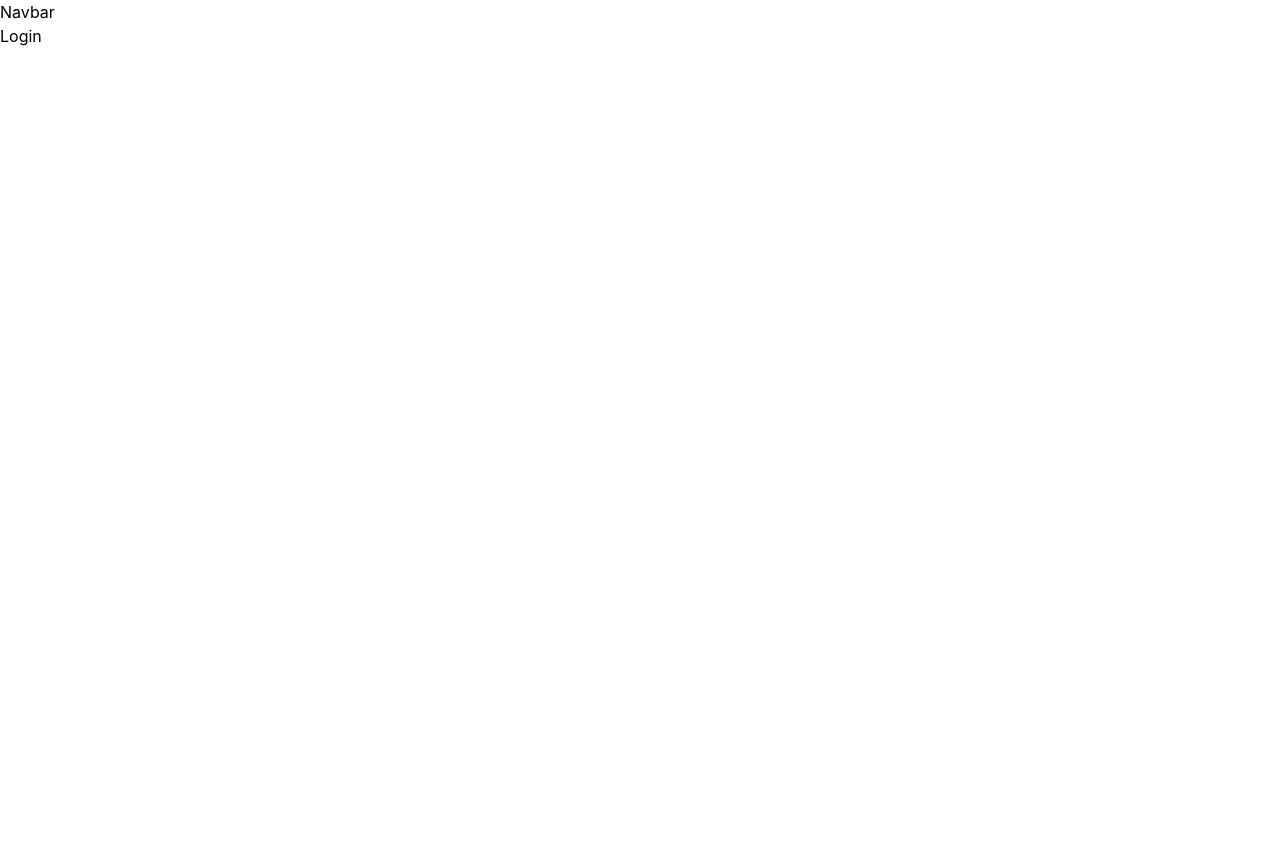
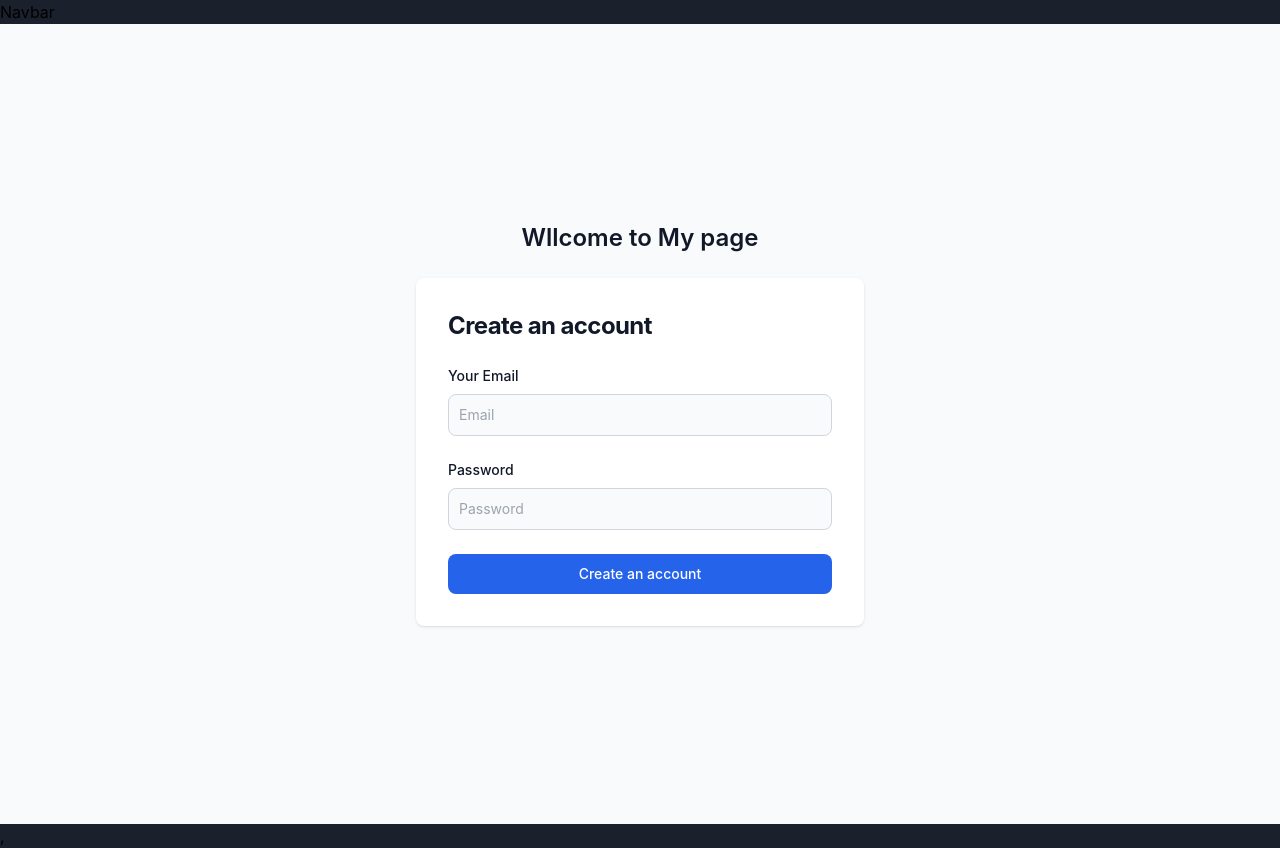
Before and after one commit to rifkyahd-25/Event-Management-Application-Backend, a React (Vite) app in the folder client/: page /login in a window 1280 px wide. Before the commit the page ends 800 px from the top, so only its background shows below. Built offline with nearby package versions, Linux system fonts and the light colour scheme.

Commit message:
SignUp && SignIn completed

```diff
--- a/client/package.json
+++ b/client/package.json
@@ -12,6 +12,7 @@
   "dependencies": {
     "@reduxjs/toolkit": "^2.5.1",
     "axios": "^1.7.9",
+    "gsap": "^3.12.7",
     "react": "^19.0.0",
     "react-dom": "^19.0.0",
     "react-redux": "^9.2.0",
--- a/client/src/api/authApi.js
+++ b/client/src/api/authApi.js
@@ -2,9 +2,10 @@ import axiosClient from "./axiosClient";
 
 export const signup = async (data) => {
     return await axiosClient.post("/auth/signup", data);
+
 }
 
 
-export const login = async (data) => {
+export const userlogin = async (data) => {
     return await axiosClient.post("/auth/signin", data);
 }
--- a/client/src/api/axiosClient.js
+++ b/client/src/api/axiosClient.js
@@ -4,6 +4,7 @@ const axiosClient = axios.create({
     headers: {
         "Content-Type": "application/json",
     },
+
 });
 
 axiosClient.interceptors.request.use((config) => {
--- a/client/src/index.css
+++ b/client/src/index.css
@@ -1,3 +1,8 @@
 @tailwind base;
 @tailwind components;
 @tailwind utilities;
+
+
+html, body {
+    background-color: #1a202c; /* Match dark:bg-gray-900 */
+  }
--- a/client/src/main.jsx
+++ b/client/src/main.jsx
@@ -3,11 +3,15 @@ import { createRoot } from 'react-dom/client'
 import { BrowserRouter } from "react-router-dom";
 import './index.css'
 import App from './App.jsx'
+import { Provider } from "react-redux";
+import store from "./redux/store";
 
 createRoot(document.getElementById('root')).render(
   <StrictMode>
     <BrowserRouter>
+    <Provider store={store}>
     <App />
+  </Provider>,
   </BrowserRouter>
   </StrictMode>,
 )
--- a/client/src/pages/Login.jsx
+++ b/client/src/pages/Login.jsx
@@ -1,7 +1,144 @@
-import React from 'react'
+import { useEffect, useRef, useState } from "react";
+import { gsap } from "gsap";
+import { useDispatch } from "react-redux";
+import { useNavigate } from "react-router-dom";
+import { userlogin } from "../api/authApi";
+import { login } from "../redux/slices/authSlice";
 
 export const Login = () => {
+  const [userData, setUserData] = useState({
+    email: "",
+    password: "",
+  });
+  const [loading, setLoading] = useState(false);
+  const [errorMessage, setErrorMessage] = useState(null);
+  const dispatch = useDispatch();
+  const navigate = useNavigate();
+
+  const titleRef = useRef(null);
+  const formRef = useRef(null);
+  const containerRef = useRef(null);
+
+  //animation
+  useEffect(() => {
+    gsap.fromTo(
+      containerRef.current,
+      { opacity: 0 },
+      { opacity: 1, duration: 1 }
+    );
+
+    gsap.fromTo(
+      titleRef.current,
+      {
+        opacity: 0,
+        y: -50,
+      },
+      {
+        opacity: 1,
+        y: 0,
+        duration: 1,
+        ease: "power3.out",
+      }
+    );
+
+    gsap.fromTo(
+      formRef.current,
+      { opacity: 0, y: 50 },
+      { opacity: 1, y: 0, duration: 1.2, delay: 0.3, ease: "power3.out" }
+    );
+  }, []);
+  //animation End
+
+  const handleLogin = async (e) => {
+    e.preventDefault();
+    if (!userData.email || !userData.password) {
+      return setErrorMessage("Please fill out all fields.");
+    }
+    try {
+      setLoading(true);
+      setErrorMessage(null);
+
+      const { data } = await userlogin(userData);
+      localStorage.setItem("token", data.token);
+      dispatch(login(data.user));
+      navigate("/");
+    } catch (error) {
+      setErrorMessage(error.message);
+      setLoading(false);
+    }
+  };
+
   return (
-    <div>Login</div>
-  )
-}
+    <section ref={containerRef} className="bg-gray-50 dark:bg-gray-900">
+      <div className="flex flex-col items-center justify-center px-6 py-6 mx-auto md:h-screen lg:py-0">
+        <h1
+          ref={titleRef}
+          className="items-center mb-6 text-2xl font-semibold text-gray-900  dark:text-white"
+        >
+          Wllcome to My page
+        </h1>
+        <div className="w-full bg-white rounded-lg shadow dark:border md:mt-0 sm:max-w-md xl:p-0 dark:bg-gray-800 dark:border-gray-700">
+          <div ref={formRef} className="p-6 space-y-4 md:space-y-6 sm:p-8">
+            <h1 className="text-xl font-bold dark:text-white loading-tight tracking-tight text-gray-900 md:text-2xl">
+              Create an account
+            </h1>
+            <form className="space-y-4 md:space-y-6" onSubmit={handleLogin}>
+              <div>
+                <label
+                  htmlFor="email"
+                  className="block mb-2 text-sm  font-medium text-gray-900  dark:text-white"
+                >
+                  Your Email
+                </label>
+                <input
+                  value={userData.email}
+                  type="email"
+                  placeholder="Email"
+                  className="bg-gray-50 border border-gray-300 text-gray-900 text-sm rounded-lg focus:ring-primary-600 focus:border-primary-600 block w-full p-2.5 dark:bg-gray-700 dark:border-gray-600 dark:placeholder-gray-400 dark:text-white dark:focus:ring-blue-500 dark:focus:border-blue-500"
+                  onChange={(e) =>
+                    setUserData({ ...userData, email: e.target.value })
+                  }
+                />
+              </div>
+              <div>
+                <label
+                  htmlFor="password"
+                  className="block mb-2 text-sm  font-medium text-gray-900  dark:text-white"
+                >
+                  Password
+                </label>
+                <input
+                  value={userData.password}
+                  type="password"
+                  placeholder="Password"
+                  className="bg-gray-50 border border-gray-300 text-gray-900 text-sm rounded-lg focus:ring-primary-600 focus:border-primary-600 block w-full p-2.5 dark:bg-gray-700 dark:border-gray-600 dark:placeholder-gray-400 dark:text-white dark:focus:ring-blue-500 dark:focus:border-blue-500"
+                  onChange={(e) =>
+                    setUserData({ ...userData, password: e.target.value })
+                  }
+                />
+              </div>
+
+              <button
+                type="submit"
+                className="w-full text-white bg-primary-600 hover:bg-primary-700 focus:ring-4 focus:outline-none focus:ring-primary-300 font-medium rounded-lg text-sm px-5 py-2.5 text-center dark:bg-primary-600 dark:hover:bg-primary-700 dark:focus:ring-primary-800"
+              >
+                {loading ? (
+                  <>
+                    <span>Loading....</span>
+                  </>
+                ) : (
+                  " Create an account"
+                )}
+              </button>
+            </form>
+            {errorMessage && (
+              <div className="text-red-500 text-sm text-center">
+                {errorMessage}
+              </div>
+            )}
+          </div>
+        </div>
+      </div>
+    </section>
+  );
+};
--- a/client/src/pages/SignUp.jsx
+++ b/client/src/pages/SignUp.jsx
@@ -1,39 +1,161 @@
-import React from "react";
+import { useEffect, useRef, useState } from "react";
+import { gsap } from "gsap";
+import { signup } from "../api/authApi";
+import { useNavigate } from "react-router-dom";
 
 export const SignUp = () => {
+  const [userData, setUserData] = useState({
+    username: "",
+    email: "",
+    password: "",
+  });
+  const [errorMessage, setErrorMessage] = useState(null);
+  const [loading, setLoading] = useState(false);
+  const navigate = useNavigate();
+  //animation
+  const titleRef = useRef(null);
+  const formRef = useRef(null);
+  const containerRef = useRef(null);
+
+  //animation
+  useEffect(() => {
+    gsap.fromTo(
+      containerRef.current,
+      { opacity: 0 },
+      { opacity: 1, duration: 1 }
+    );
+
+    gsap.fromTo(
+      titleRef.current,
+      {
+        opacity: 0,
+        y: -50,
+      },
+      {
+        opacity: 1,
+        y: 0,
+        duration: 1,
+        ease: "power3.out",
+      }
+    );
+
+    gsap.fromTo(
+      formRef.current,
+      { opacity: 0, y: 50 },
+      { opacity: 1, y: 0, duration: 1.2, delay: 0.3, ease: "power3.out" }
+    );
+  }, []);
+  //animation End
+
+  //signup User
+  const handleRegister = async (e) => {
+    e.preventDefault();
+    if (!userData.username || !userData.email || !userData.password) {
+      return setErrorMessage("Please fill out all fields.");
+    }
+    try {
+      setLoading(true);
+      setErrorMessage(null);
+      const { data } = await signup(userData);
+
+      if (data.success === false) {
+        setErrorMessage(data.message);
+        setLoading(false);
+      }
+      if (data) {
+        navigate("/login");
+      }
+    } catch (error) {
+      setErrorMessage(error.message);
+      setLoading(false);
+    }
+  };
+
   return (
-    <section className="bg-gray-50 dark:bg-gray-900">
+    <section ref={containerRef} className="bg-gray-50 dark:bg-gray-900">
       <div className="flex flex-col items-center justify-center px-6 py-6 mx-auto md:h-screen lg:py-0">
-        <h1 className="items-center mb-6 text-2xl font-semibold text-gr  dark:text-white">
+        <h1
+          ref={titleRef}
+          className="items-center mb-6 text-2xl font-semibold text-gray-900  dark:text-white"
+        >
           Wllcome to My page
         </h1>
         <div className="w-full bg-white rounded-lg shadow dark:border md:mt-0 sm:max-w-md xl:p-0 dark:bg-gray-800 dark:border-gray-700">
-        <div class="p-6 space-y-4 md:space-y-6 sm:p-8">
+          <div ref={formRef} className="p-6 space-y-4 md:space-y-6 sm:p-8">
             <h1 className="text-xl font-bold dark:text-white loading-tight tracking-tight text-gray-900 md:text-2xl">
               Create an account
             </h1>
-          <form className="space-y-4 md:space-y-6">
+            <form className="space-y-4 md:space-y-6" onSubmit={handleRegister}>
               <div>
-              <label for="Name" className="block mb-2 text-sm  font-medium text-gray-900  dark:text-white">
+                <label
+                  htmlFor="Name"
+                  className="block mb-2 text-sm  font-medium text-gray-900  dark:text-white"
+                >
                   Your Name
                 </label>
-              <input type="text" placeholder="Name" className="bg-gray-50 border border-gray-300 text-gray-900 text-sm rounded-lg focus:ring-primary-600 focus:border-primary-600 block w-full p-2.5 dark:bg-gray-700 dark:border-gray-600 dark:placeholder-gray-400 dark:text-white dark:focus:ring-blue-500 dark:focus:border-blue-500" />
+                <input
+                  type="text"
+                  placeholder="Name"
+                  value={userData.username}
+                  className="bg-gray-50 border border-gray-300 text-gray-900 text-sm rounded-lg focus:ring-primary-600 focus:border-primary-600 block w-full p-2.5 dark:bg-gray-700 dark:border-gray-600 dark:placeholder-gray-400 dark:text-white dark:focus:ring-blue-500 dark:focus:border-blue-500"
+                  onChange={(e) =>
+                    setUserData({ ...userData, username: e.target.value })
+                  }
+                />
               </div>
               <div>
-            <label for="email" className="block mb-2 text-sm  font-medium text-gray-900  dark:text-white">
+                <label
+                  htmlFor="email"
+                  className="block mb-2 text-sm  font-medium text-gray-900  dark:text-white"
+                >
                   Your Email
                 </label>
-              <input type="email" placeholder="Email" className="bg-gray-50 border border-gray-300 text-gray-900 text-sm rounded-lg focus:ring-primary-600 focus:border-primary-600 block w-full p-2.5 dark:bg-gray-700 dark:border-gray-600 dark:placeholder-gray-400 dark:text-white dark:focus:ring-blue-500 dark:focus:border-blue-500" />
+                <input
+                  value={userData.email}
+                  type="email"
+                  placeholder="Email"
+                  className="bg-gray-50 border border-gray-300 text-gray-900 text-sm rounded-lg focus:ring-primary-600 focus:border-primary-600 block w-full p-2.5 dark:bg-gray-700 dark:border-gray-600 dark:placeholder-gray-400 dark:text-white dark:focus:ring-blue-500 dark:focus:border-blue-500"
+                  onChange={(e) =>
+                    setUserData({ ...userData, email: e.target.value })
+                  }
+                />
               </div>
               <div>
-            <label for="password" className="block mb-2 text-sm  font-medium text-gray-900  dark:text-white">
+                <label
+                  htmlFor="password"
+                  className="block mb-2 text-sm  font-medium text-gray-900  dark:text-white"
+                >
                   Password
                 </label>
-              <input type="password" placeholder="Password"className="bg-gray-50 border border-gray-300 text-gray-900 text-sm rounded-lg focus:ring-primary-600 focus:border-primary-600 block w-full p-2.5 dark:bg-gray-700 dark:border-gray-600 dark:placeholder-gray-400 dark:text-white dark:focus:ring-blue-500 dark:focus:border-blue-500"  />
+                <input
+                  value={userData.password}
+                  type="password"
+                  placeholder="Password"
+                  className="bg-gray-50 border border-gray-300 text-gray-900 text-sm rounded-lg focus:ring-primary-600 focus:border-primary-600 block w-full p-2.5 dark:bg-gray-700 dark:border-gray-600 dark:placeholder-gray-400 dark:text-white dark:focus:ring-blue-500 dark:focus:border-blue-500"
+                  onChange={(e) =>
+                    setUserData({ ...userData, password: e.target.value })
+                  }
+                />
               </div>
 
-            <button className="w-full text-white bg-primary-600 hover:bg-primary-700 focus:ring-4 focus:outline-none focus:ring-primary-300 font-medium rounded-lg text-sm px-5 py-2.5 text-center dark:bg-primary-600 dark:hover:bg-primary-700 dark:focus:ring-primary-800">Create an account</button>
+              <button
+                type="submit"
+                className="w-full text-white bg-primary-600 hover:bg-primary-700 focus:ring-4 focus:outline-none focus:ring-primary-300 font-medium rounded-lg text-sm px-5 py-2.5 text-center dark:bg-primary-600 dark:hover:bg-primary-700 dark:focus:ring-primary-800"
+              >
+                {loading ? (
+                  <>
+                    <span>Loading....</span>
+                  </>
+                ) : (
+                  " Create an account"
+                )}
+              </button>
             </form>
+            {errorMessage && (
+              <div className="text-red-500 text-sm text-center">
+                {errorMessage}
+              </div>
+            )}
           </div>
         </div>
       </div>
--- /dev/null
+++ b/client/src/redux/slices/authSlice.js
@@ -0,0 +1,26 @@
+import { createSlice } from "@reduxjs/toolkit";
+
+const initialState = {
+  user: null,
+  token: localStorage.getItem("token") || null,
+};
+
+const authSlice = createSlice({
+  name: "auth",
+  initialState,
+  reducers: {
+    login: (state, action) => {
+      state.user = action.payload;
+      state.token = action.payload.token;
+      localStorage.setItem("token", action.payload.token);
+    },
+    logout: (state) => {
+      state.user = null;
+      state.token = null;
+      localStorage.removeItem("token");
+    },
+  },
+});
+
+export const { login, logout } = authSlice.actions;
+export default authSlice.reducer;
--- /dev/null
+++ b/client/src/redux/store.js
@@ -0,0 +1,10 @@
+import { configureStore } from "@reduxjs/toolkit";
+import authReducer from "./slices/authSlice";
+
+const store = configureStore({
+  reducer: {
+    auth: authReducer,
+  },
+});
+
+export default store;
```
Lines whose indentation alone changed are shown as unchanged.
